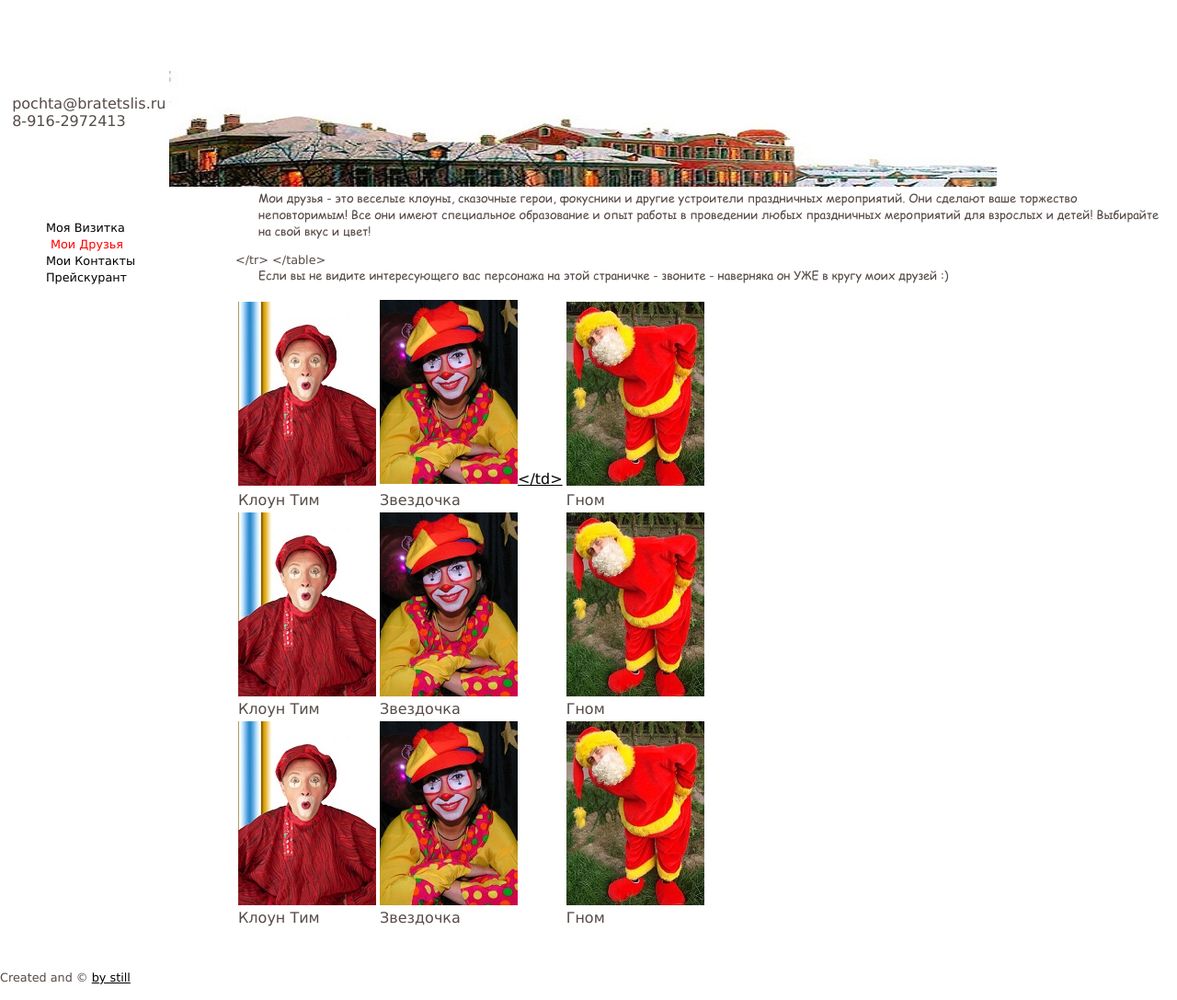
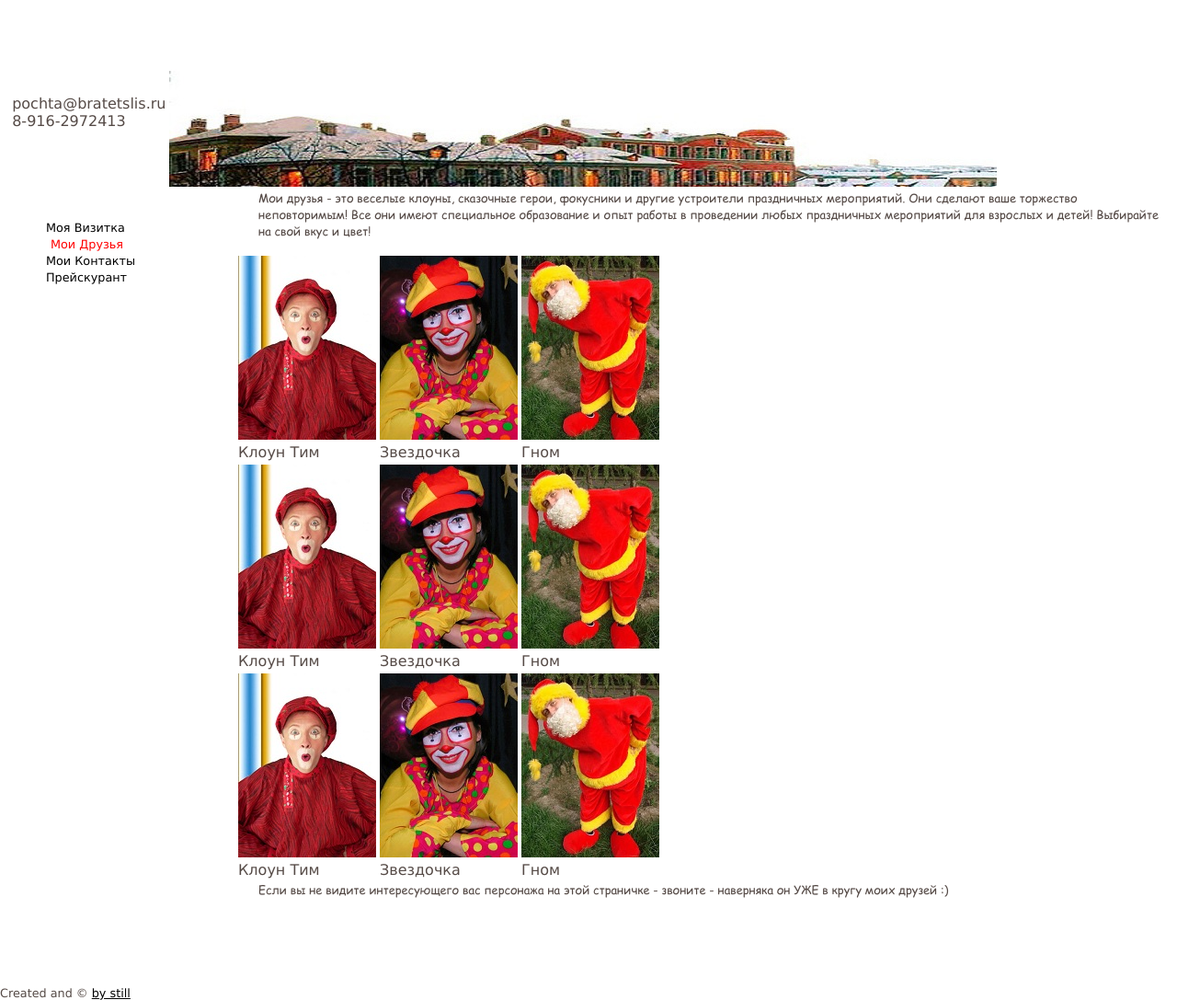
Before and after one commit to bratetslis/Site, a Jekyll site: the page built from friends.md, in a window 1280 px wide. Shown: the whole page at 92% size. Built offline with Jekyll 4.4.1, drawn with Linux system fonts in a browser that asks for light colours.

Commit message:
Update friends.md

```diff
--- a/friends.md
+++ b/friends.md
@@ -13,7 +13,7 @@ nav: friends
 
 <table>
 <tr><td><a href="javascript:alert('Смотрите и другие подсказки по любому персонажу')" onmouseover="showhint('text1');" onmouseout="hidehint('text1');"><img src="../img/tim.jpg"></a></td>
-<td><a href="javascript:alert('Смотрите и другие подсказки по любому персонажу')" onmouseover="showhint('text2');" onmouseout="hidehint('text2');"><img src="../img/zvezdochka.jpg"></td>
+<td><a href="javascript:alert('Смотрите и другие подсказки по любому персонажу')" onmouseover="showhint('text2');" onmouseout="hidehint('text2');"><img src="../img/zvezdochka.jpg"></a></td>
 <td><img src='../img/gnom.jpg'></td></tr>
 <tr><td> Клоун Тим </td><td>Звездочка</td><td>Гном</td></tr>
 <tr><td><a href="../tim/Tim.html"><img src="../img/tim.jpg"></a></td><td><img src="../img/zvezdochka.jpg"></td><td><img src="../img/gnom.jpg"></td></tr>
```
